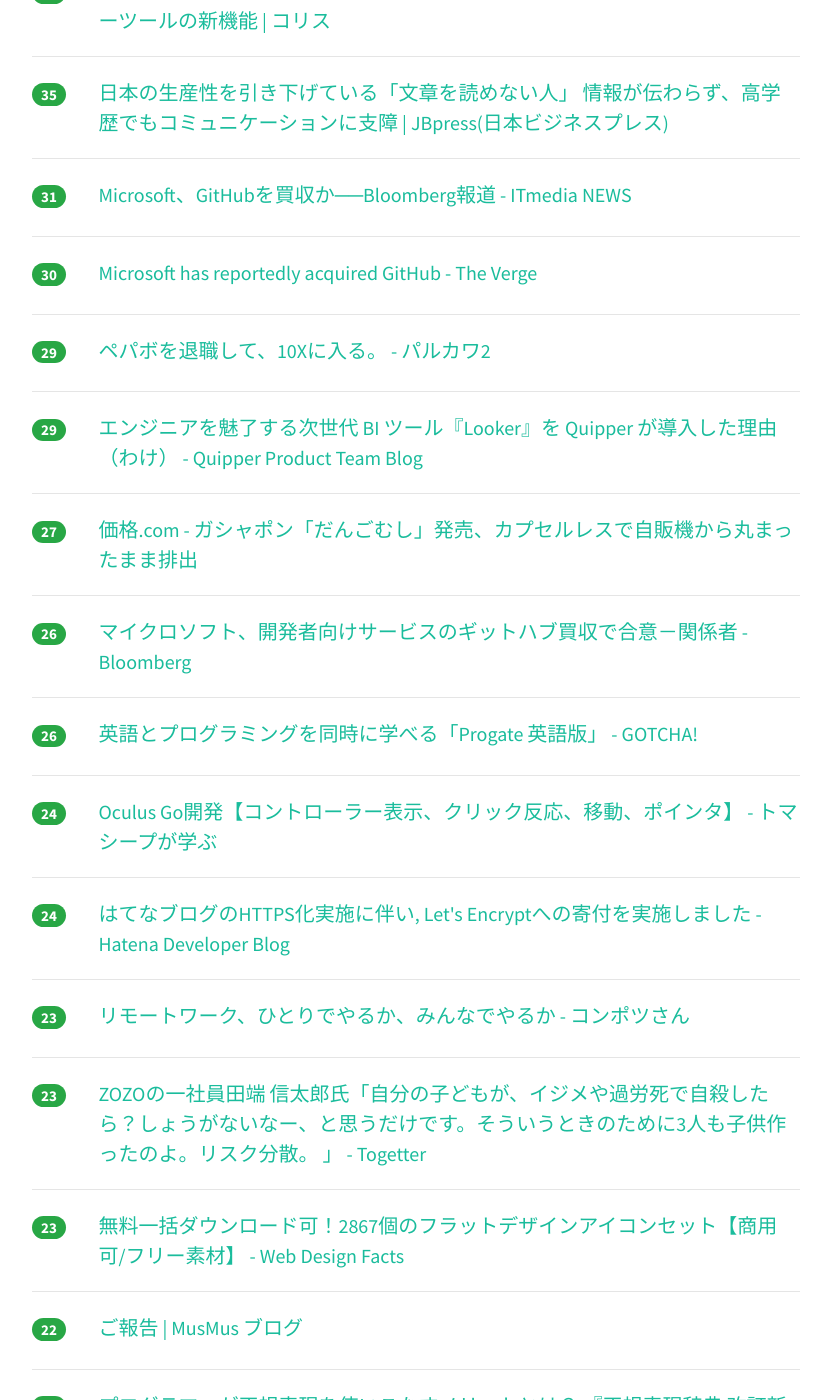
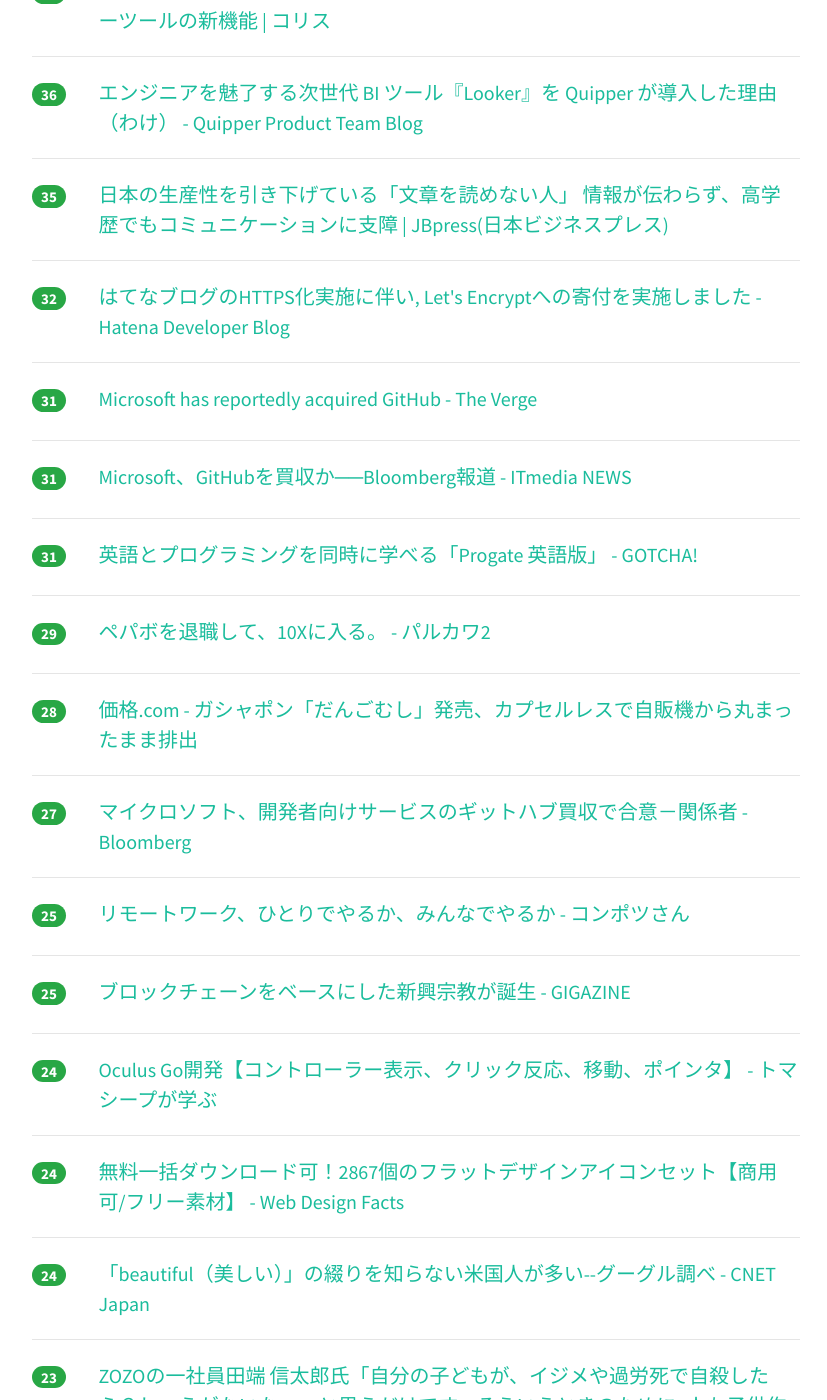
Before and after one commit to yatta47/hatena-matome-site, a Jekyll site: the page built from _posts/2018-06-04-hatena.md, in a window 1280 px wide and 1400 px high, scrolled down 2391 px. Shown: the whole window, without its empty margins (224-1051 px from the left). Built offline with Jekyll 4.4.1, drawn with Linux system fonts in a browser that asks for light colours; nearby versions of some CDN libraries; some of the changed text lies outside the part shown.

Commit message:
Updated 2018-06-04

```diff
--- a/_posts/2018-06-04-hatena.md
+++ b/_posts/2018-06-04-hatena.md
@@ -1,43 +1,43 @@
 ---
 layout: post
 title:  "2018-06-04 はてぶIT"
-date:   2018-06-04 17:01:40
+date:   2018-06-04 18:01:03
 tags: [it-hotentry]
 ---
-49 件のデータあり
+52 件のデータあり
 
 <hr><div class="row">
-<div class="col-1"><span class="badge badge-pill badge-success h2">710</span></div>
+<div class="col-1"><span class="badge badge-pill badge-success h2">741</span></div>
 <div class="col-11"><a href='https://corriente.top/post-66891/' target='_blank'>Microsoft、GitHubを買収完了　現地時間4日に正式発表へ | CoRRiENTE.top</a></div>
 </div>
 <hr>
 <div class="row">
-<div class="col-1"><span class="badge badge-pill badge-success h2">506</span></div>
+<div class="col-1"><span class="badge badge-pill badge-success h2">536</span></div>
 <div class="col-11"><a href='http://blog.jnito.com/entry/2018/06/04/053705' target='_blank'>【問題提起】篠原嘉一氏に情報教育の講演を依頼する前に考えていただきたいこと ～ITエンジニアから見た、情報教育のあり方について～ - give IT a try</a></div>
 </div>
 <hr>
 <div class="row">
-<div class="col-1"><span class="badge badge-pill badge-success h2">332</span></div>
+<div class="col-1"><span class="badge badge-pill badge-success h2">339</span></div>
 <div class="col-11"><a href='https://ameblo.jp/arcade-cabinet/entry-12381068306.html' target='_blank'>メガドライブ版ダライアス - 完成！ | Arcade Cabinet</a></div>
 </div>
 <hr>
 <div class="row">
-<div class="col-1"><span class="badge badge-pill badge-success h2">271</span></div>
+<div class="col-1"><span class="badge badge-pill badge-success h2">275</span></div>
 <div class="col-11"><a href='https://akiba-pc.watch.impress.co.jp/docs/news/news/1125352.html' target='_blank'>JavaScriptで制御できる電子工作ボード「obniz」が発売、実売4,980円 - AKIBA PC Hotline!</a></div>
 </div>
 <hr>
 <div class="row">
-<div class="col-1"><span class="badge badge-pill badge-success h2">106</span></div>
+<div class="col-1"><span class="badge badge-pill badge-success h2">108</span></div>
 <div class="col-11"><a href='https://www.bloomberg.com/news/articles/2018-06-03/microsoft-is-said-to-have-agreed-to-acquire-coding-site-github' target='_blank'>Microsoft Is Said to Have Agreed to Acquire Coding Site GitHub - Bloomberg</a></div>
 </div>
 <hr>
 <div class="row">
-<div class="col-1"><span class="badge badge-pill badge-success h2">98</span></div>
+<div class="col-1"><span class="badge badge-pill badge-success h2">101</span></div>
 <div class="col-11"><a href='https://togetter.com/li/1233585' target='_blank'>『日本はとても安全な国だと聞くのでRubyKaigiの会場の目立つ場所に200円置いてみた』日本人でも訳がわからない結果になった様子 - Togetter</a></div>
 </div>
 <hr>
 <div class="row">
-<div class="col-1"><span class="badge badge-pill badge-success h2">94</span></div>
+<div class="col-1"><span class="badge badge-pill badge-success h2">99</span></div>
 <div class="col-11"><a href='https://about.gitlab.com/2018/06/03/microsoft-acquires-github/' target='_blank'>Congratulations GitHub on the acquisition by Microsoft | GitLab</a></div>
 </div>
 <hr>
@@ -47,18 +47,23 @@ tags: [it-hotentry]
 </div>
 <hr>
 <div class="row">
-<div class="col-1"><span class="badge badge-pill badge-success h2">59</span></div>
+<div class="col-1"><span class="badge badge-pill badge-success h2">62</span></div>
 <div class="col-11"><a href='https://alpacat.hatenablog.com/entry/ml-at-work' target='_blank'>「仕事ではじめる機械学習」はゼロから作りはじめた初心者の頭を冷やすのにうってつけ - アルパカログ</a></div>
 </div>
 <hr>
 <div class="row">
-<div class="col-1"><span class="badge badge-pill badge-success h2">54</span></div>
+<div class="col-1"><span class="badge badge-pill badge-success h2">61</span></div>
 <div class="col-11"><a href='https://internet.watch.impress.co.jp/docs/news/1124437.html' target='_blank'>「Aterm」がついにIPv6 IPoEに対応！　さらにNEC独自の謎技術「IPv6 High Speed」によりIPv6の通信速度を2～3倍高速化へ - INTERNET Watch</a></div>
 </div>
 <hr>
 <div class="row">
-<div class="col-1"><span class="badge badge-pill badge-success h2">47</span></div>
+<div class="col-1"><span class="badge badge-pill badge-success h2">49</span></div>
 <div class="col-11"><a href='https://magazine-k.jp/2018/06/04/editors-note-33/' target='_blank'>ロジスティックス革命と1940年体制の終わり « マガジン航[kɔː]</a></div>
+</div>
+<hr>
+<div class="row">
+<div class="col-1"><span class="badge badge-pill badge-success h2">45</span></div>
+<div class="col-11"><a href='https://cloudplatform-jp.googleblog.com/2018/06/NHK-Perfume-TECHNOLOGY-Reframe-Your-Photo-Google-TensorFlow.html' target='_blank'>Google Cloud Platform Japan 公式ブログ: Perfume とライゾマティクスの新たな試みを支える Google の機械学習</a></div>
 </div>
 <hr>
 <div class="row">
@@ -67,8 +72,8 @@ tags: [it-hotentry]
 </div>
 <hr>
 <div class="row">
-<div class="col-1"><span class="badge badge-pill badge-success h2">43</span></div>
-<div class="col-11"><a href='https://cloudplatform-jp.googleblog.com/2018/06/NHK-Perfume-TECHNOLOGY-Reframe-Your-Photo-Google-TensorFlow.html' target='_blank'>Google Cloud Platform Japan 公式ブログ: Perfume とライゾマティクスの新たな試みを支える Google の機械学習</a></div>
+<div class="col-1"><span class="badge badge-pill badge-success h2">44</span></div>
+<div class="col-11"><a href='https://www.publickey1.jp/blog/18/nfsamazon_elastic_file_systemamazon_efsaws.html' target='_blank'>NFSでマウント可能な「Amazon Elastic File System」（Amazon EFS）、AWS東京リージョンで利用可能に － Publickey</a></div>
 </div>
 <hr>
 <div class="row">
@@ -77,23 +82,18 @@ tags: [it-hotentry]
 </div>
 <hr>
 <div class="row">
-<div class="col-1"><span class="badge badge-pill badge-success h2">42</span></div>
-<div class="col-11"><a href='https://www.publickey1.jp/blog/18/nfsamazon_elastic_file_systemamazon_efsaws.html' target='_blank'>NFSでマウント可能な「Amazon Elastic File System」（Amazon EFS）、AWS東京リージョンで利用可能に － Publickey</a></div>
+<div class="col-1"><span class="badge badge-pill badge-success h2">39</span></div>
+<div class="col-11"><a href='https://qiita.com/slug/items/4f902f45c5796f69309c' target='_blank'>systemd環境におけるハードウェアクロック調整</a></div>
 </div>
 <hr>
 <div class="row">
-<div class="col-1"><span class="badge badge-pill badge-success h2">37</span></div>
+<div class="col-1"><span class="badge badge-pill badge-success h2">38</span></div>
 <div class="col-11"><a href='https://www.lifehacker.jp/2018/06/heres-why-amazon-cant-fix-review-spam.html' target='_blank'>Amazonのスパムレビュー対策がうまくいかない理由 | ライフハッカー［日本版］</a></div>
 </div>
 <hr>
 <div class="row">
-<div class="col-1"><span class="badge badge-pill badge-success h2">37</span></div>
+<div class="col-1"><span class="badge badge-pill badge-success h2">38</span></div>
 <div class="col-11"><a href='http://d.hatena.ne.jp/yomoyomo/20180529/ossreadlinglist' target='_blank'>Linuxとオープンソースのファン（の子供たち）が読むべき本のリスト - YAMDAS現更新履歴</a></div>
-</div>
-<hr>
-<div class="row">
-<div class="col-1"><span class="badge badge-pill badge-success h2">37</span></div>
-<div class="col-11"><a href='https://qiita.com/slug/items/4f902f45c5796f69309c' target='_blank'>systemd環境におけるハードウェアクロック調整</a></div>
 </div>
 <hr>
 <div class="row">
@@ -117,8 +117,23 @@ tags: [it-hotentry]
 </div>
 <hr>
 <div class="row">
+<div class="col-1"><span class="badge badge-pill badge-success h2">36</span></div>
+<div class="col-11"><a href='http://quipper.hatenablog.com/entry/2018/06/04/080000' target='_blank'>エンジニアを魅了する次世代 BI ツール『Looker』を Quipper が導入した理由（わけ） - Quipper Product Team Blog</a></div>
+</div>
+<hr>
+<div class="row">
 <div class="col-1"><span class="badge badge-pill badge-success h2">35</span></div>
 <div class="col-11"><a href='http://jbpress.ismedia.jp/articles/-/53224' target='_blank'>日本の生産性を引き下げている「文章を読めない人」 情報が伝わらず、高学歴でもコミュニケーションに支障 | JBpress(日本ビジネスプレス)</a></div>
+</div>
+<hr>
+<div class="row">
+<div class="col-1"><span class="badge badge-pill badge-success h2">32</span></div>
+<div class="col-11"><a href='http://developer.hatenastaff.com/entry/2018/06/04/140000' target='_blank'>はてなブログのHTTPS化実施に伴い, Let's Encryptへの寄付を実施しました - Hatena Developer Blog</a></div>
+</div>
+<hr>
+<div class="row">
+<div class="col-1"><span class="badge badge-pill badge-success h2">31</span></div>
+<div class="col-11"><a href='https://www.theverge.com/2018/6/3/17422752/microsoft-github-acquisition-rumors' target='_blank'>Microsoft has reportedly acquired GitHub - The Verge</a></div>
 </div>
 <hr>
 <div class="row">
@@ -127,8 +142,8 @@ tags: [it-hotentry]
 </div>
 <hr>
 <div class="row">
-<div class="col-1"><span class="badge badge-pill badge-success h2">30</span></div>
-<div class="col-11"><a href='https://www.theverge.com/2018/6/3/17422752/microsoft-github-acquisition-rumors' target='_blank'>Microsoft has reportedly acquired GitHub - The Verge</a></div>
+<div class="col-1"><span class="badge badge-pill badge-success h2">31</span></div>
+<div class="col-11"><a href='http://gotcha.alc.co.jp/entry/20180531-news-progate' target='_blank'>英語とプログラミングを同時に学べる「Progate 英語版」 - GOTCHA!</a></div>
 </div>
 <hr>
 <div class="row">
@@ -137,23 +152,23 @@ tags: [it-hotentry]
 </div>
 <hr>
 <div class="row">
-<div class="col-1"><span class="badge badge-pill badge-success h2">29</span></div>
-<div class="col-11"><a href='http://quipper.hatenablog.com/entry/2018/06/04/080000' target='_blank'>エンジニアを魅了する次世代 BI ツール『Looker』を Quipper が導入した理由（わけ） - Quipper Product Team Blog</a></div>
+<div class="col-1"><span class="badge badge-pill badge-success h2">28</span></div>
+<div class="col-11"><a href='http://news.kakaku.com/prdnews/cd=toy/ctcd=5371/id=74850/' target='_blank'>価格.com - ガシャポン「だんごむし」発売、カプセルレスで自販機から丸まったまま排出</a></div>
 </div>
 <hr>
 <div class="row">
 <div class="col-1"><span class="badge badge-pill badge-success h2">27</span></div>
-<div class="col-11"><a href='http://news.kakaku.com/prdnews/cd=toy/ctcd=5371/id=74850/' target='_blank'>価格.com - ガシャポン「だんごむし」発売、カプセルレスで自販機から丸まったまま排出</a></div>
-</div>
-<hr>
-<div class="row">
-<div class="col-1"><span class="badge badge-pill badge-success h2">26</span></div>
 <div class="col-11"><a href='https://www.bloomberg.co.jp/news/articles/2018-06-03/P9RMBX6JTSE801' target='_blank'>マイクロソフト、開発者向けサービスのギットハブ買収で合意－関係者 - Bloomberg</a></div>
 </div>
 <hr>
 <div class="row">
-<div class="col-1"><span class="badge badge-pill badge-success h2">26</span></div>
-<div class="col-11"><a href='http://gotcha.alc.co.jp/entry/20180531-news-progate' target='_blank'>英語とプログラミングを同時に学べる「Progate 英語版」 - GOTCHA!</a></div>
+<div class="col-1"><span class="badge badge-pill badge-success h2">25</span></div>
+<div class="col-11"><a href='http://mitomasan.hatenablog.com/entry/2018/05/29/234720' target='_blank'>リモートワーク、ひとりでやるか、みんなでやるか - コンポツさん</a></div>
+</div>
+<hr>
+<div class="row">
+<div class="col-1"><span class="badge badge-pill badge-success h2">25</span></div>
+<div class="col-11"><a href='https://gigazine.net/news/20180604-blockchain-crypto-cult/' target='_blank'>ブロックチェーンをベースにした新興宗教が誕生 - GIGAZINE</a></div>
 </div>
 <hr>
 <div class="row">
@@ -163,22 +178,17 @@ tags: [it-hotentry]
 <hr>
 <div class="row">
 <div class="col-1"><span class="badge badge-pill badge-success h2">24</span></div>
-<div class="col-11"><a href='http://developer.hatenastaff.com/entry/2018/06/04/140000' target='_blank'>はてなブログのHTTPS化実施に伴い, Let's Encryptへの寄付を実施しました - Hatena Developer Blog</a></div>
+<div class="col-11"><a href='http://www.webdesignfacts.net/entry/free-flaticonset-2867' target='_blank'>無料一括ダウンロード可！2867個のフラットデザインアイコンセット【商用可/フリー素材】 - Web Design Facts</a></div>
 </div>
 <hr>
 <div class="row">
-<div class="col-1"><span class="badge badge-pill badge-success h2">23</span></div>
-<div class="col-11"><a href='http://mitomasan.hatenablog.com/entry/2018/05/29/234720' target='_blank'>リモートワーク、ひとりでやるか、みんなでやるか - コンポツさん</a></div>
+<div class="col-1"><span class="badge badge-pill badge-success h2">24</span></div>
+<div class="col-11"><a href='https://japan.cnet.com/article/35120218/' target='_blank'>「beautiful（美しい）」の綴りを知らない米国人が多い--グーグル調べ - CNET Japan</a></div>
 </div>
 <hr>
 <div class="row">
 <div class="col-1"><span class="badge badge-pill badge-success h2">23</span></div>
 <div class="col-11"><a href='https://togetter.com/li/1233509' target='_blank'>ZOZOの一社員田端 信太郎氏「自分の子どもが、イジメや過労死で自殺したら？しょうがないなー、と思うだけです。そういうときのために3人も子供作ったのよ。リスク分散。 」 - Togetter</a></div>
-</div>
-<hr>
-<div class="row">
-<div class="col-1"><span class="badge badge-pill badge-success h2">23</span></div>
-<div class="col-11"><a href='http://www.webdesignfacts.net/entry/free-flaticonset-2867' target='_blank'>無料一括ダウンロード可！2867個のフラットデザインアイコンセット【商用可/フリー素材】 - Web Design Facts</a></div>
 </div>
 <hr>
 <div class="row">
@@ -207,18 +217,23 @@ tags: [it-hotentry]
 </div>
 <hr>
 <div class="row">
-<div class="col-1"><span class="badge badge-pill badge-success h2">19</span></div>
+<div class="col-1"><span class="badge badge-pill badge-success h2">20</span></div>
 <div class="col-11"><a href='https://www.moguravr.com/custom-order-maid/' target='_blank'>VTuberにもなれる「カスタムオーダーメイド3D2」新機能紹介 | Mogura VR - 国内外のVR/AR/MR最新情報</a></div>
 </div>
 <hr>
 <div class="row">
-<div class="col-1"><span class="badge badge-pill badge-success h2">18</span></div>
+<div class="col-1"><span class="badge badge-pill badge-success h2">19</span></div>
 <div class="col-11"><a href='http://ekeler.com/game-boy-camera-canon-ef-mount/' target='_blank'>Game Boy Camera Canon EF Mount — Bastiaan Ekeler</a></div>
 </div>
 <hr>
 <div class="row">
-<div class="col-1"><span class="badge badge-pill badge-success h2">18</span></div>
+<div class="col-1"><span class="badge badge-pill badge-success h2">19</span></div>
 <div class="col-11"><a href='http://shokaki.hatenablog.jp/entry/2018/06/03/095429' target='_blank'>無料フォント配布〈しょかきさらり（行体）〉 - マチポンブログ</a></div>
+</div>
+<hr>
+<div class="row">
+<div class="col-1"><span class="badge badge-pill badge-success h2">19</span></div>
+<div class="col-11"><a href='https://gigazine.net/news/20180604-gameboy-camera-canon-lens-mount/' target='_blank'>ゲームボーイの「ポケットカメラ」にキヤノンの望遠レンズを装着可能なアダプタを自作した猛者が登場 - GIGAZINE</a></div>
 </div>
 <hr>
 <div class="row">
@@ -232,13 +247,13 @@ tags: [it-hotentry]
 </div>
 <hr>
 <div class="row">
-<div class="col-1"><span class="badge badge-pill badge-success h2">16</span></div>
-<div class="col-11"><a href='https://dev.classmethod.jp/cloud/aws/aws-summit-tokyo-2018-day2-p3-2-17/' target='_blank'>[レポート]【パーソルキャリア様ご登壇事例】Amazon ECSを活用した、転職サービス「MIIDAS」のAWS移行事例 #AWSSummit ｜ Developers.IO</a></div>
+<div class="col-1"><span class="badge badge-pill badge-success h2">17</span></div>
+<div class="col-11"><a href='https://japanese.engadget.com/2018/06/04/google-tablet-rebirth/' target='_blank'>グーグルによるタブレットカテゴリの削除は「バグ」だったと判明 - Engadget 日本版</a></div>
 </div>
 <hr>
 <div class="row">
-<div class="col-1"><span class="badge badge-pill badge-success h2">15</span></div>
-<div class="col-11"><a href='https://japan.cnet.com/article/35120218/' target='_blank'>「beautiful（美しい）」の綴りを知らない米国人が多い--グーグル調べ - CNET Japan</a></div>
+<div class="col-1"><span class="badge badge-pill badge-success h2">16</span></div>
+<div class="col-11"><a href='https://dev.classmethod.jp/cloud/aws/aws-summit-tokyo-2018-day2-p3-2-17/' target='_blank'>[レポート]【パーソルキャリア様ご登壇事例】Amazon ECSを活用した、転職サービス「MIIDAS」のAWS移行事例 #AWSSummit ｜ Developers.IO</a></div>
 </div>
 <hr>
 <div class="row">
```
